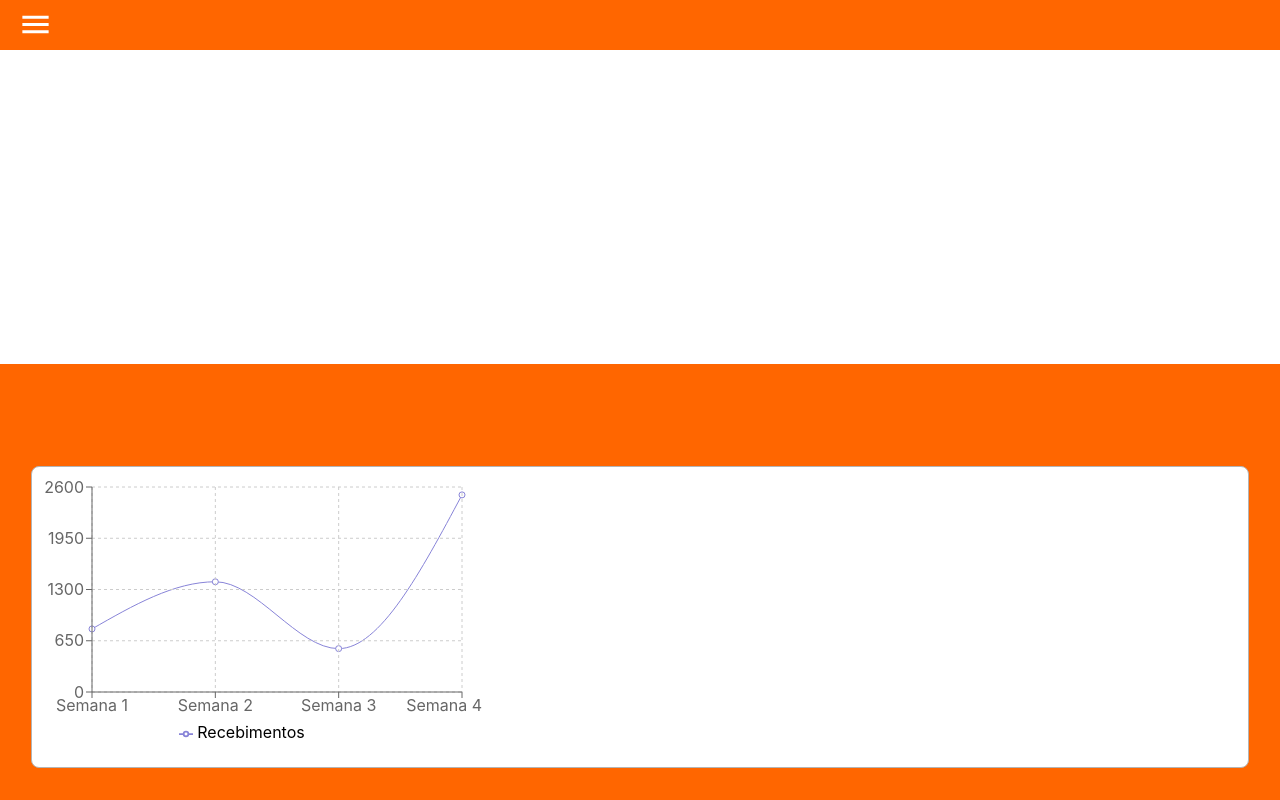
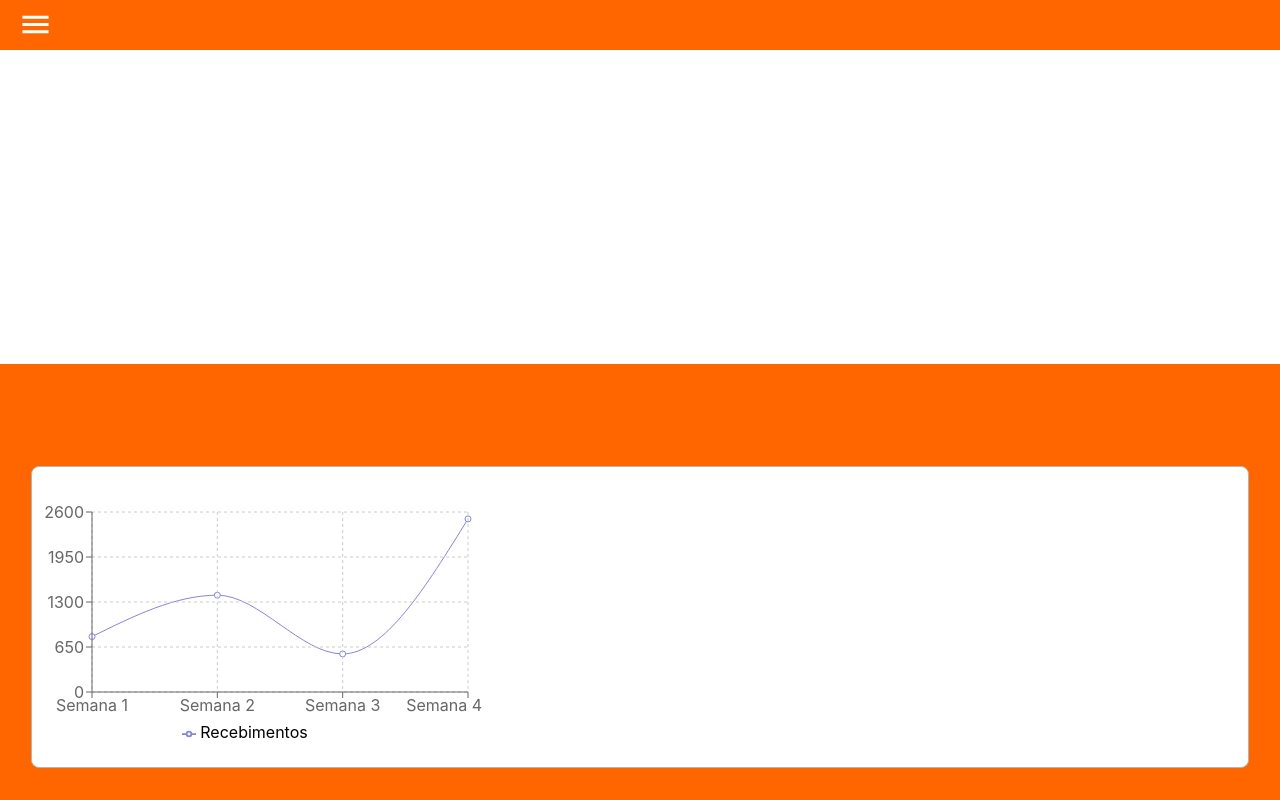
Before and after one commit to Rogerhsc/react-web-tcc, a React (Create React App) app: page /analitcs/1 in a window 1280 px wide. Shown: the top 800 px of the page. Built offline with nearby package versions, Linux system fonts and the light colour scheme.

Commit message:
adicionado grafico ao analitics

```diff
--- a/src/components/graph/index.js
+++ b/src/components/graph/index.js
@@ -25,7 +25,7 @@ export default class Graph extends Component {
                     width={450}
                     height={275}
                     data={data}
-                    margin={{top: 20, right: 20}}
+                    margin={{top: 45, right: 14}}
                 >
                     <Line
                         type='monotone'
```
